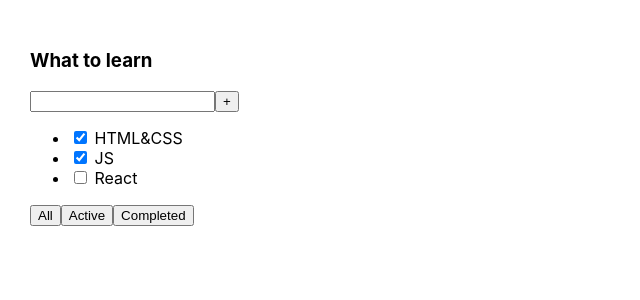
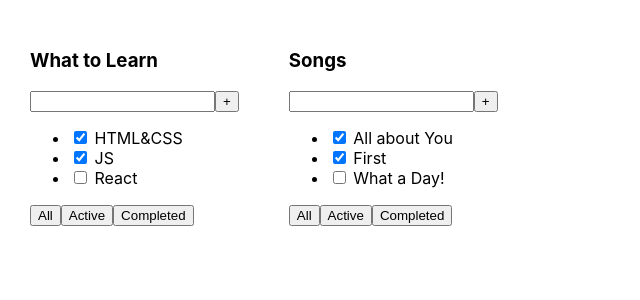
Before and after one commit to vadim-geroim/react-todo-list, a React (Create React App) app: page / in a window 1280 px wide. Shown: the top 300 px of the page, without its empty margins (0-640 px from the left). Built offline with nearby package versions, Linux system fonts and the light colour scheme.

Commit message:
Create TODO list component

```diff
--- a/src/App.tsx
+++ b/src/App.tsx
@@ -1,28 +1,50 @@
-import React from 'react';
-import './App.css';
+import React from "react";
+import "./App.css";
+import TodoList from "./todolist/TodoList";
+
+let task1 = [
+  {
+    id: 1,
+    name: "HTML&CSS",
+    isDone: true,
+  },
+  {
+    id: 2,
+    name: "JS",
+    isDone: true,
+  },
+  {
+    id: 3,
+    name: "React",
+    isDone: false,
+  },
+];
+
+let task2 = [
+  {
+    id: 4,
+    name: "All about You",
+    isDone: true,
+  },
+  {
+    id: 5,
+    name: "First",
+    isDone: true,
+  },
+  {
+    id: 6,
+    name: "What a Day!",
+    isDone: false,
+  },
+];
 
 function App() {
-    return (
-        <div className="App">
-            <div>
-                <h3>What to learn</h3>
-                <div>
-                    <input/>
-                    <button>+</button>
-                </div>
-                <ul>
-                    <li><input type="checkbox" checked={true}/> <span>HTML&CSS</span></li>
-                    <li><input type="checkbox" checked={true}/> <span>JS</span></li>
-                    <li><input type="checkbox" checked={false}/> <span>React</span></li>
-                </ul>
-                <div>
-                    <button>All</button>
-                    <button>Active</button>
-                    <button>Completed</button>
-                </div>
-            </div>
-        </div>
-    );
+  return (
+    <div className="App">
+      <TodoList title="What to Learn" task={task1} />
+      <TodoList title="Songs" task={task2} />
+    </div>
+  );
 }
 
 export default App;
--- /dev/null
+++ b/src/todolist/TodoList.tsx
@@ -0,0 +1,46 @@
+import React from "react";
+import { getAllJSDocTagsOfKind } from "typescript";
+
+type TaskType = {
+  id: number;
+  name: string;
+  isDone: boolean;
+};
+
+type PropsType = {
+  title: String;
+  task: Array<TaskType>;
+};
+
+function TodoList(props: PropsType) {
+  return (
+    <div>
+      <h3>{props.title}</h3>
+      <div>
+        <input />
+        <button>+</button>
+      </div>
+      <ul>
+        <li>
+          <input type="checkbox" checked={props.task[0].isDone} />{" "}
+          <span>{props.task[0].name}</span>
+        </li>
+        <li>
+          <input type="checkbox" checked={props.task[1].isDone} />{" "}
+          <span>{props.task[1].name}</span>
+        </li>
+        <li>
+          <input type="checkbox" checked={props.task[2].isDone} />{" "}
+          <span>{props.task[2].name}</span>
+        </li>
+      </ul>
+      <div>
+        <button>All</button>
+        <button>Active</button>
+        <button>Completed</button>
+      </div>
+    </div>
+  );
+}
+
+export default TodoList;
```
